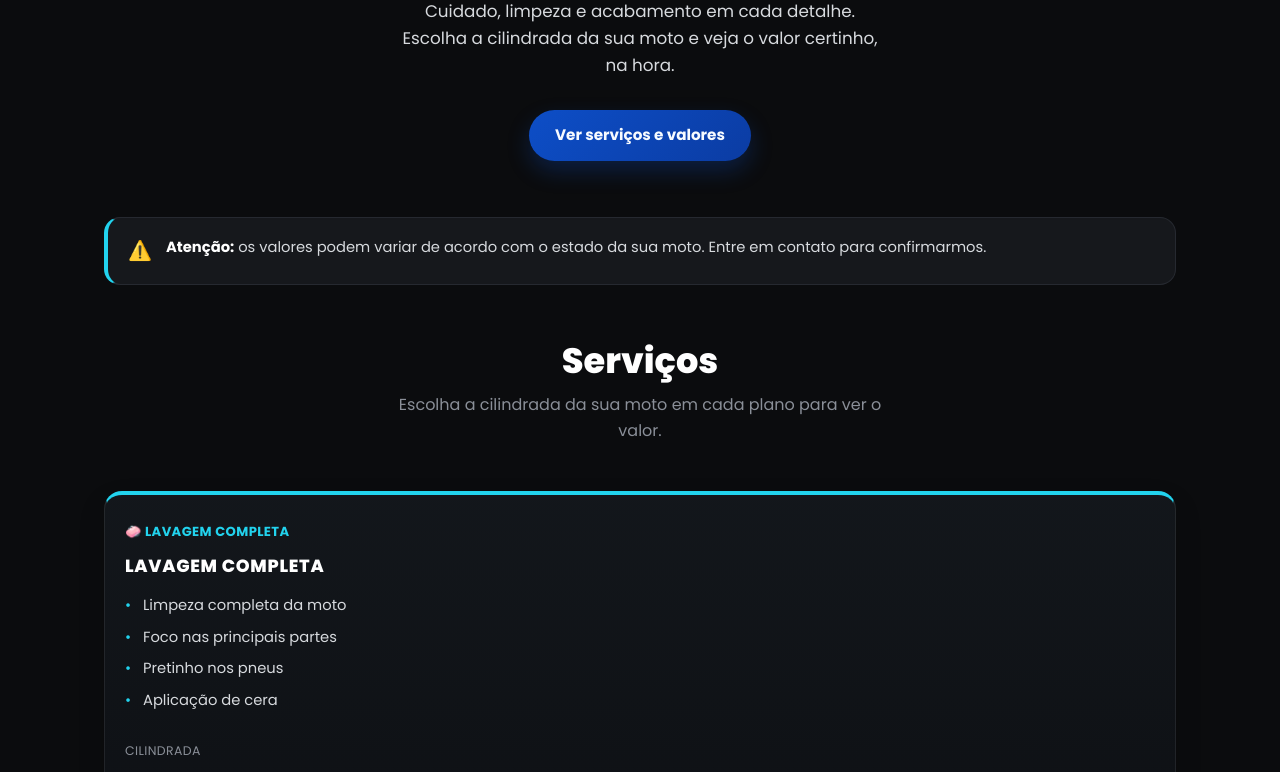
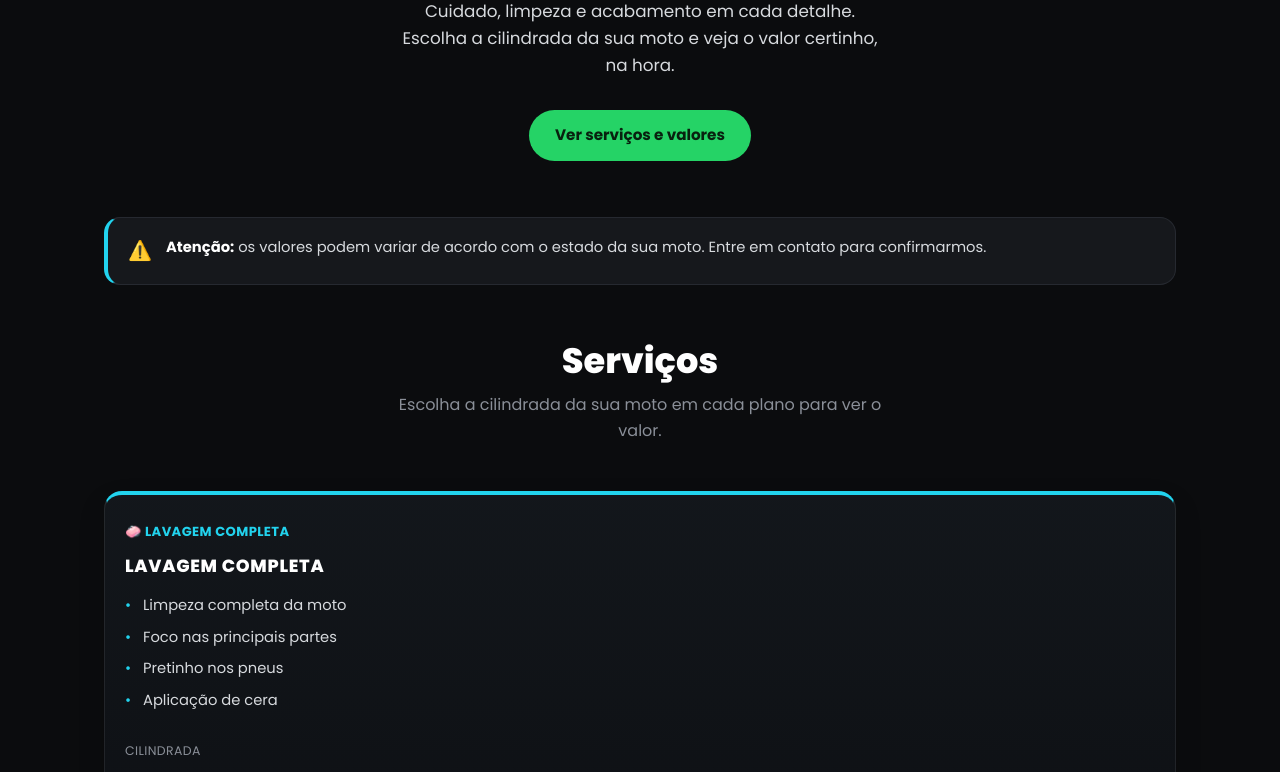
Before and after one commit to luisaugustoborgeshermenegildo-jpg/jv-estetica-automotiva-, a plain HTML site: page index.html in a window 1280 px wide. Shown: the part 769-1541 px from the top of the page. Drawn offline with Linux system fonts and the light colour scheme.

Commit message:
Reverte ajuste de cor do botao

```diff
--- a/css/style.css
+++ b/css/style.css
@@ -70,11 +70,10 @@ a:focus-visible, button:focus-visible, select:focus-visible {
 .btn:hover { transform: translateY(-2px); }
 
 .btn--whats {
-  background: linear-gradient(135deg, #0d4ec7 0%, #0b3ca3 100%);
-  color: #f7fbff;
-  box-shadow: 0 10px 22px rgba(13, 78, 199, 0.28);
+  background: var(--color-whats);
+  color: #08210f;
 }
-.btn--whats:hover { background: linear-gradient(135deg, #0b3ca3 0%, #092d73 100%); }
+.btn--whats:hover { background: var(--color-whats-dim); }
 
 .header {
   position: sticky;
```
